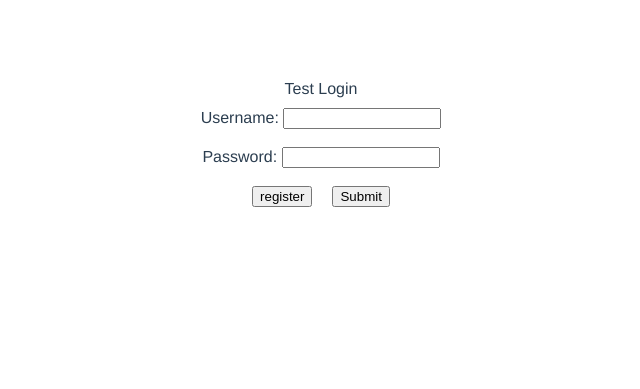
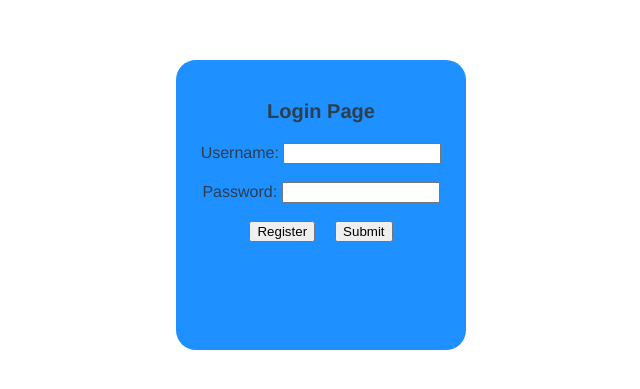
Before and after one commit to hervinson/login-fe, a Vue app: page / in a window 1280 px wide. Shown: the part 195-584 px from the top of the page, without its empty margins (319-959 px from the left). Built offline with nearby package versions, Linux system fonts and the light colour scheme.

Commit message:
redesign

```diff
--- a/src/App.vue
+++ b/src/App.vue
@@ -3,7 +3,7 @@
     <div class="body">
       <div class="container">
         <div class="form">
-          <div style="margin-bottom: 10px">Test Login</div>
+          <div style="margin: 20px 0; font-size: 20px; font-weight: 600">Login Page</div>
           <form @submit.prevent="login">
             <label for="username">Username: </label>
             <input type="text" id="username" name="username" v-model="username" style="width: 150px">
@@ -14,7 +14,7 @@
           <br>
           <br>
             <div style="display: flex; justify-content: center">
-              <input type="button" value="register" @click="register" style="margin-right: 20px"><br>
+              <input type="button" value="Register" @click="register" style="margin-right: 20px"><br>
               <input type="submit" value="Submit">
             </div>
         </form>
@@ -94,10 +94,13 @@ html {
   top: 50%;
   left: 50%;
   transform: translate(-50%,-50%);
+  height: 100%;
 }
 
 .form {
-  /* background-color: dodgerblue; */
+  border-radius: 20px;
+  padding: 20px;
+  background-color: dodgerblue;
   height: 250px;
   width: 250px;
 }
```
